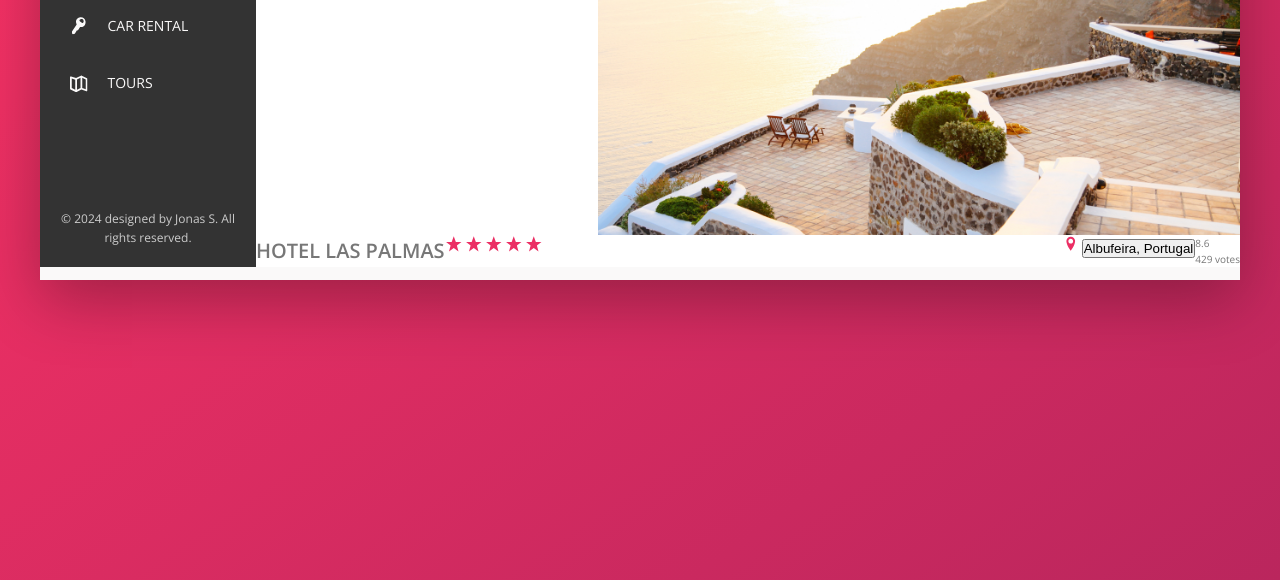
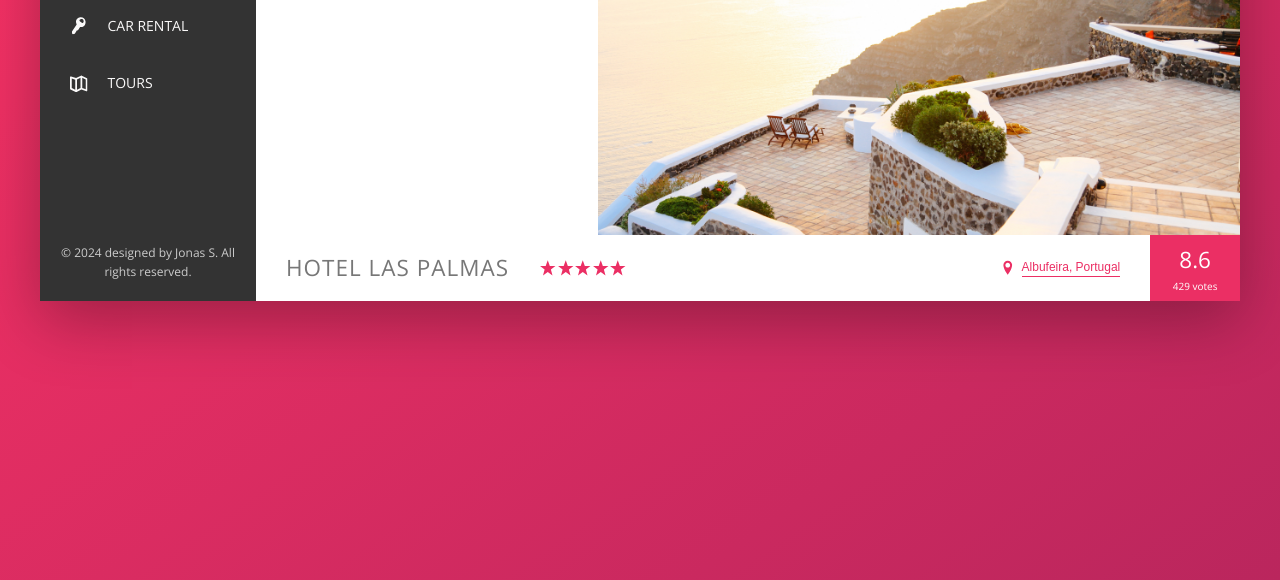
Before and after one commit to gab-holik/Trillo, a website: page index.html in a window 1280 px wide. Shown: the part 300-880 px from the top of the page. Drawn offline with nearby package versions, Linux system fonts and the light colour scheme; files that its build step writes are made by us from their sources.

Commit message:
Styled the overview section

```diff
--- a/sass/_components.scss
+++ b/sass/_components.scss
@@ -181,12 +181,19 @@
 
 .overview {
   display: flex;
+  border-bottom: var(--line);
+  align-items: center;
 
   &__heading {
     text-transform: uppercase;
+    font-size: 2.25rem;
+    font-weight: 300;
+    letter-spacing: 1px;
+    padding: 1.5rem 3rem;
   }
   &__stars {
     margin-right: auto;
+    display: flex;
   }
 
   &__icon-star,
@@ -196,4 +203,66 @@
     fill: var(--color-primary);
   }
 
+  &__location {
+    display: flex;
+    font-size: 1.2rem;
+    align-items: center;
+  }
+  &__icon-location {
+    margin-right: 0.5rem;
+  }
+  &__rating {
+    background-color: var(--color-primary);
+    margin-left: 3rem;
+    color: #fff;
+    align-self: stretch;
+    padding: 0 2.25rem;
+    display: flex;
+    flex-direction: column;
+    align-items: center;
+    justify-content: center;
+  }
+  &__rating-average {
+    font-size: 2.25rem;
+    font-weight: 300;
+  }
+
+  &__rating-count {
+    font-size: 0.8rem;
+    text-transform: uppercase;
+  }
 }
+.btn-inline {
+  border: none;
+  color: var(--color-primary);
+  font-size: inherit;
+  border-bottom: 1px solid currentColor;
+  background-color: transparent;
+  padding-bottom: 2px;
+  display: inline-block;
+  cursor: pointer;
+  transform: all 0.2s;
+
+  &:hover {
+    color: var(--color-grey-dark-1);
+  }
+  &:focus {
+    outline: none;
+    animation: pulsate 1s infinite;
+  }
+}
+
+@keyframes pulsate {
+  0% {
+    transform: scale(1);
+    box-shadow: none;
+  }
+  50% {
+    transform: scale(1.05);
+    box-shadow: 0 1rem 4rem rgba(0, 0, 0, 0.25);
+  }
+  100% {
+    transform: scale(1);
+    box-shadow: none;
+  }
+}
```
